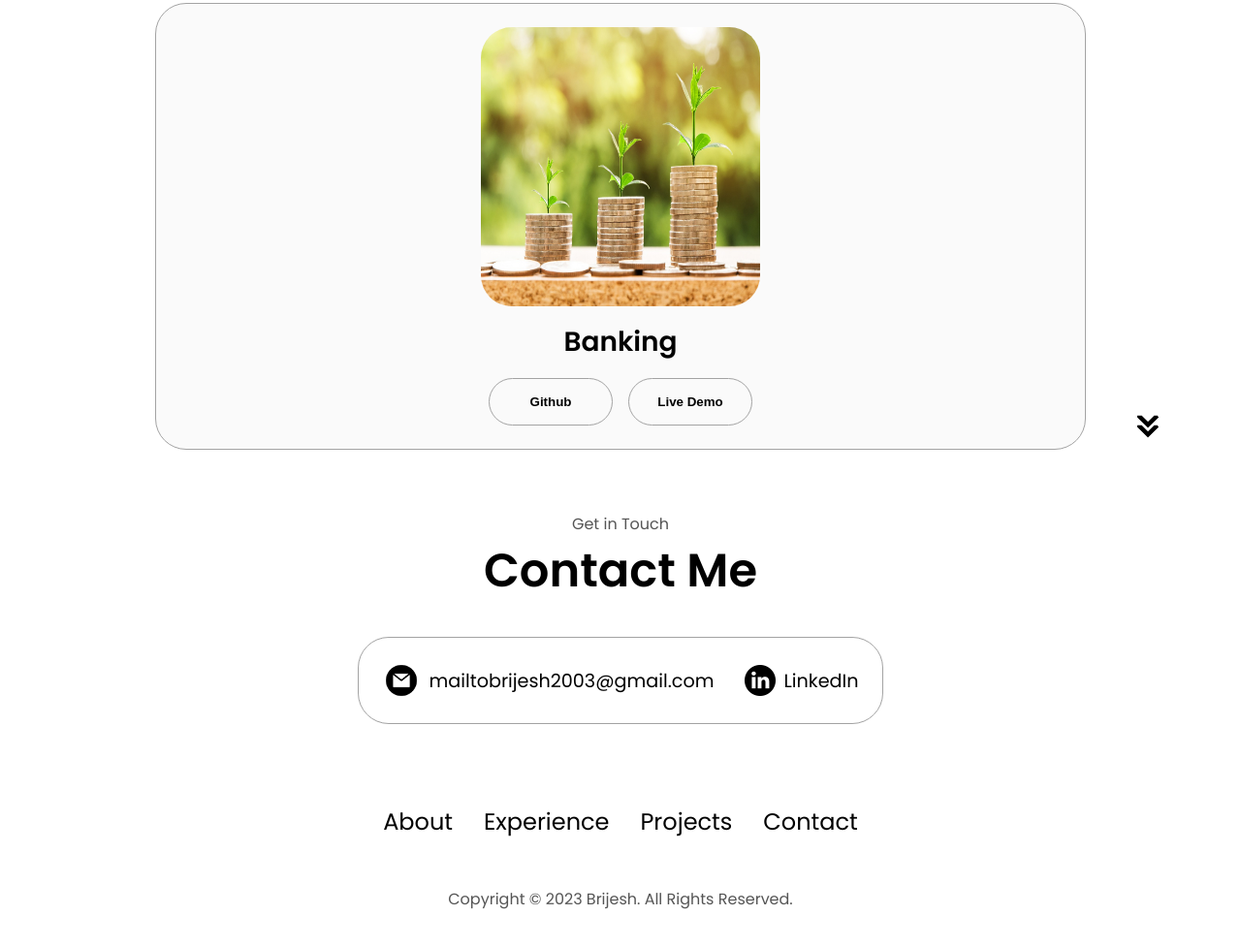
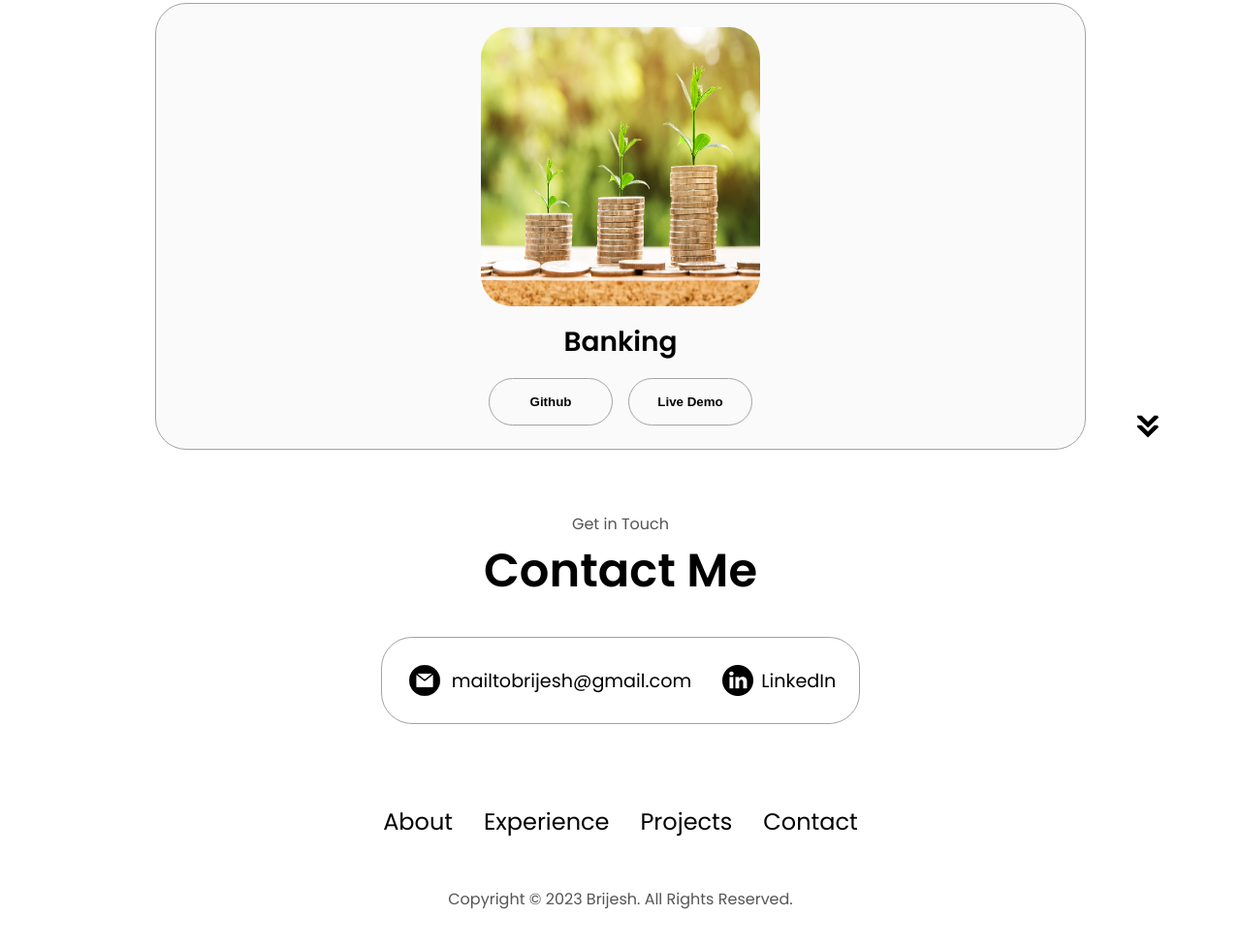
Before and after one commit to BrijeshSajeev/My_Portfolio, a plain HTML site: page index.html in a window 1280 px wide. Shown: the part 3083-4060 px from the top of the page at 97% size. Drawn offline with Linux system fonts and the light colour scheme.

Commit message:
Added Email

```diff
--- a/index.html
+++ b/index.html
@@ -369,7 +369,7 @@
           />
           <p>
             <a href="mailto:mailtobrijesh2003@gmail.com"
-              >mailtobrijesh2003@gmail.com</a
+              >mailtobrijesh@gmail.com</a
             >
           </p>
         </div>
```
